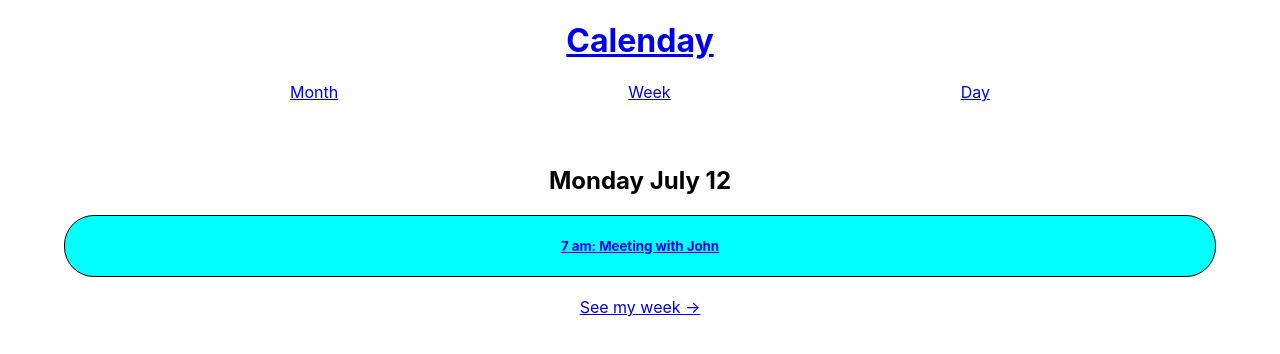
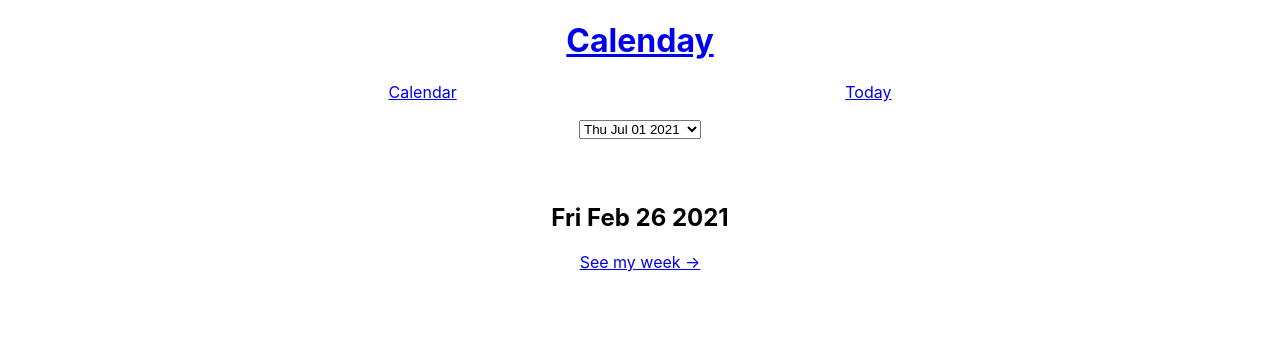
Before and after one commit to kdbromley/calenday-client, a React (Create React App) app: page /day in a window 1280 px wide. Shown: the top 354 px of the page. Built offline with nearby package versions, Linux system fonts and the light colour scheme.

Commit message:
descope app (remove Week), expand context and implement in Day/EventCard, NavBar updates

```diff
--- a/src/App.js
+++ b/src/App.js
@@ -6,7 +6,7 @@ import EventsContext from './EventsContext';
 import NavBar from './NavBar/NavBar';
 import TodaySchedule from './TodaySchedule/TodaySchedule'
 import Day from './Day/Day';
-import Week from './Week/Week';
+import Month from './Month/Month'
 import './App.css';
 import EventPage from './EventPage/EventPage';
 
@@ -32,7 +32,6 @@ class App extends React.Component {
 
   componentDidMount() {
     let today = new Date().toDateString()
-    console.log(today)
     let events = STORE.events
     this.loadEvents(events)
     this.getTodayDate(today)
@@ -65,18 +64,15 @@ class App extends React.Component {
          component={TodaySchedule}
         />
         <Route
-          path='/day'
-          component={Day}
+         path='/month'
+         component={Month}
         />
         <Route
-         path='/week'
-         component={Week}
+         path='/day'
+         component={Day}
         />
         <Route
-         path='/month'
-        />
-        <Route
-         path='/EventForm'
+         path='/event-form'
         />
         <Route
          path='/event-page'
--- a/src/Day/Day.js
+++ b/src/Day/Day.js
@@ -1,16 +1,33 @@
+import { Component } from 'react';
 import { Link } from 'react-router-dom';
+import EventsContext from '../EventsContext';
 import EventCard from "../EventCard/EventCard";
 import './Day.css'
 
-export default function Day() {
+export default class Day extends Component {
+    static contextType = EventsContext;
+    static defaultProps = {
+        match: {
+            params: {}
+        }
+    }
+    render() {
+        const { events } = this.context || {};
+        const { selectedDate } = this.context || '';
+        console.log(selectedDate)
+        const { today } = this.context || '';
+        const thisDaysEvents = (selectedDate ) ? events.filter(event => selectedDate === event.eventDate) : events.filter(event => today === event.eventDate);
+
         return (
             <div className='Day__container'>
-            <h2>Monday July 12</h2>
+                <h2>{today}</h2>
                 <div className='Day__events-list'>
-                <Link to='#'><EventCard /></Link>
+                    {thisDaysEvents.map(event =>
+                    <Link to={`/events/${event.id}`} key={event.id}><EventCard event={event} /></Link>)}
                 </div>
 
                 <Link to='/week'>See my week &rarr;</Link>
             </div>
         )
     }
+}
--- a/src/EventCard/EventCard.js
+++ b/src/EventCard/EventCard.js
@@ -1,9 +1,16 @@
+import { Component } from 'react';
 import './EventCard.css'
 
-export default function EventCard() {
-    return (
-        <div className='EventCard__container'>
-            <h5 className='EventCard__text'><span className='time'>7 am:</span> Meeting with John</h5>
-        </div>
-    )
+export default class EventCard extends Component {
+    static defaultProps = {
+        event: {}
+    }
+    render() {
+        const { event } = this.props || {}
+        return (
+            <div className='EventCard__container'>
+                <h5 className='EventCard__text'><span className='time'>{event.startTime}</span> {event.eventTitle}</h5>
+            </div>
+        )
+    }
 }
--- a/src/EventsContext.js
+++ b/src/EventsContext.js
@@ -1,6 +1,8 @@
 import React from 'react';
 
  const EventsContext = React.createContext({
+    today: '',
+    selectedDate: '',
     events: [],
     addEvent: () => {},
     editEvent: () => {},
--- a/src/NavBar/NavBar.js
+++ b/src/NavBar/NavBar.js
@@ -1,16 +1,26 @@
 import { Component } from 'react';
 import { Link } from 'react-router-dom';
+import EventsContext from '../EventsContext';
+import { getDaysArray } from '../helper-func';
 import './NavBar.css';
 
 export default class NavBar extends Component {
+    static contextType = EventsContext
     render() {
+        const { today } = this.context;
+        const dates = getDaysArray(new Date("2021-07-01"),new Date("2021-07-31"))
         return (
             <nav>
                 <ul className='NavBar__list'>
-                    <li><Link to='/month'>Month</Link></li>
-                    <li><Link to='/week'>Week</Link></li>
-                    <li><Link to='/day'>Day</Link></li>
+                    <li><Link to='/month'>Calendar</Link></li>
+                    <li><Link to='/schedule'>Today</Link></li>
                 </ul>
+                <label htmlFor='select-date'>
+                  <select id='select-date'>
+                  {dates.map(date =>
+                      <option name='select-date-dropdown'>{date.toDateString()}</option>)}
+                  </select>
+                </label>
             </nav>
         )
     }
--- a/src/dummy-store.js
+++ b/src/dummy-store.js
@@ -3,7 +3,7 @@ export const STORE = {
         {
             id: 1,
             eventTitle: 'Meeting with John',
-            eventDate: 'Mon March 1 2021',
+            eventDate: 'Mon Mar 01 2021',
             startTime: '7:00',
             endTime: '08:00',
             desc: 'Meeting in room 204, bring coffee'
@@ -11,7 +11,7 @@ export const STORE = {
         {
             id: 2,
             eventTitle: 'Coffee with Mary',
-            eventDate: 'Tues Mar 2 2021',
+            eventDate: 'Tues Mar 02 2021',
             startTime: '10:00',
             endTime: '11:00',
             desc: 'Meet outside Cafe Z'
@@ -19,7 +19,7 @@ export const STORE = {
         {
             id: 3,
             eventTitle: 'Dinner with Jane',
-            eventDate: 'Mon March 1 2021',
+            eventDate: 'Mon Mar 01 2021',
             startTime: '19:00',
             endTime: '20:30',
             desc: ''
@@ -27,7 +27,7 @@ export const STORE = {
         {
             id: 4,
             eventTitle: 'Hike with Jim',
-            eventDate: 'Thurs Mar 4 2021',
+            eventDate: 'Thurs Mar 04 2021',
             startTime: '09:00',
             endTime: '12:00',
             desc: ''
@@ -35,7 +35,7 @@ export const STORE = {
         {
             id: 5,
             eventTitle: 'Plumber',
-            eventDate: 'Fri Mar 5 2021',
+            eventDate: 'Fri Mar 05 2021',
             startTime: '09:00',
             endTime: '14:00',
             desc: `Drains'R'Us says between 9 and 2, work from home today`
--- /dev/null
+++ b/src/helper-func.js
@@ -0,0 +1,6 @@
+export const getDaysArray = function(start, end) {
+    for(var arr=[],dt=new Date(start); dt<=end; dt.setDate(dt.getDate()+1)){
+        arr.push(new Date(dt));
+    }
+    return arr;
+};
```
Lines whose indentation alone changed are shown as unchanged.
